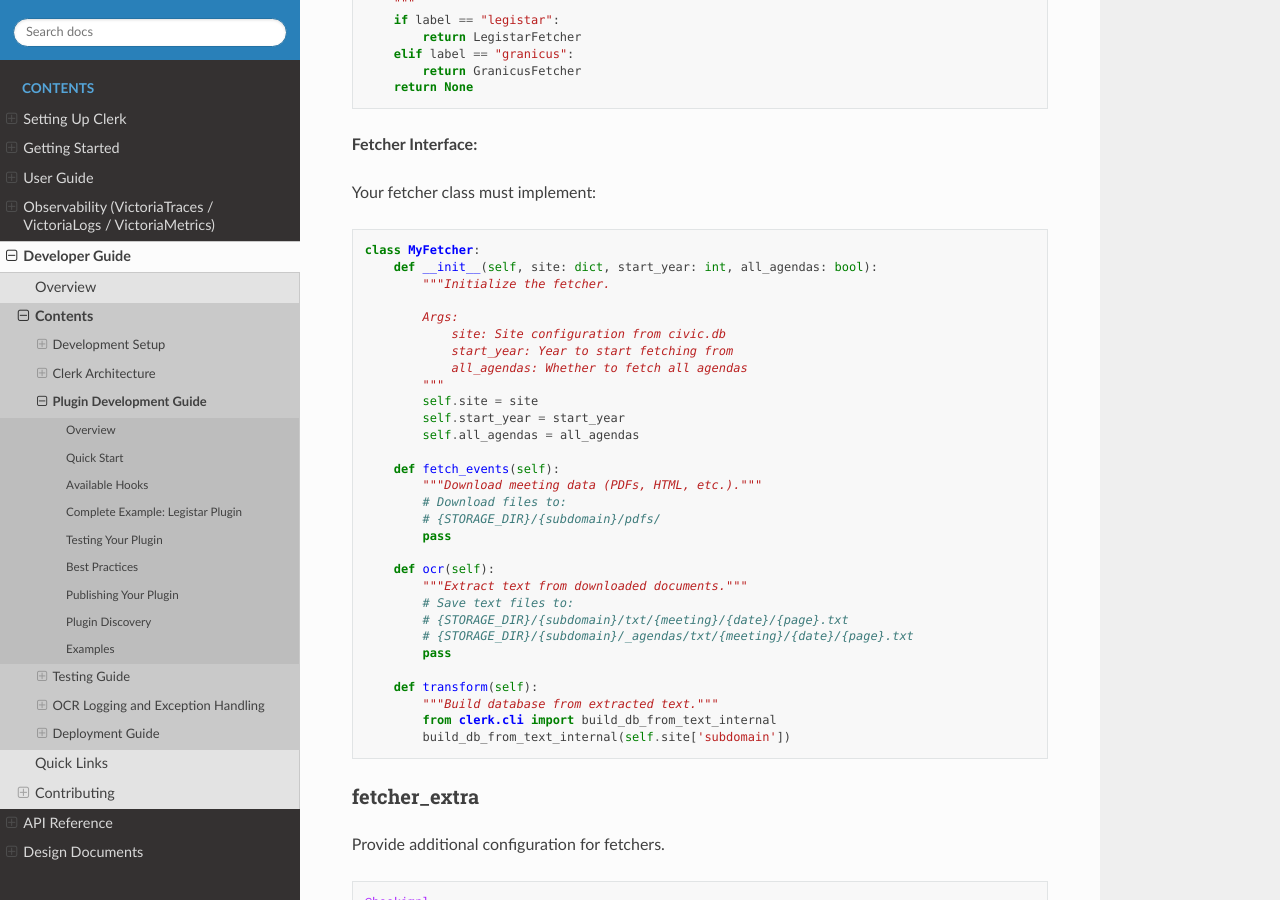
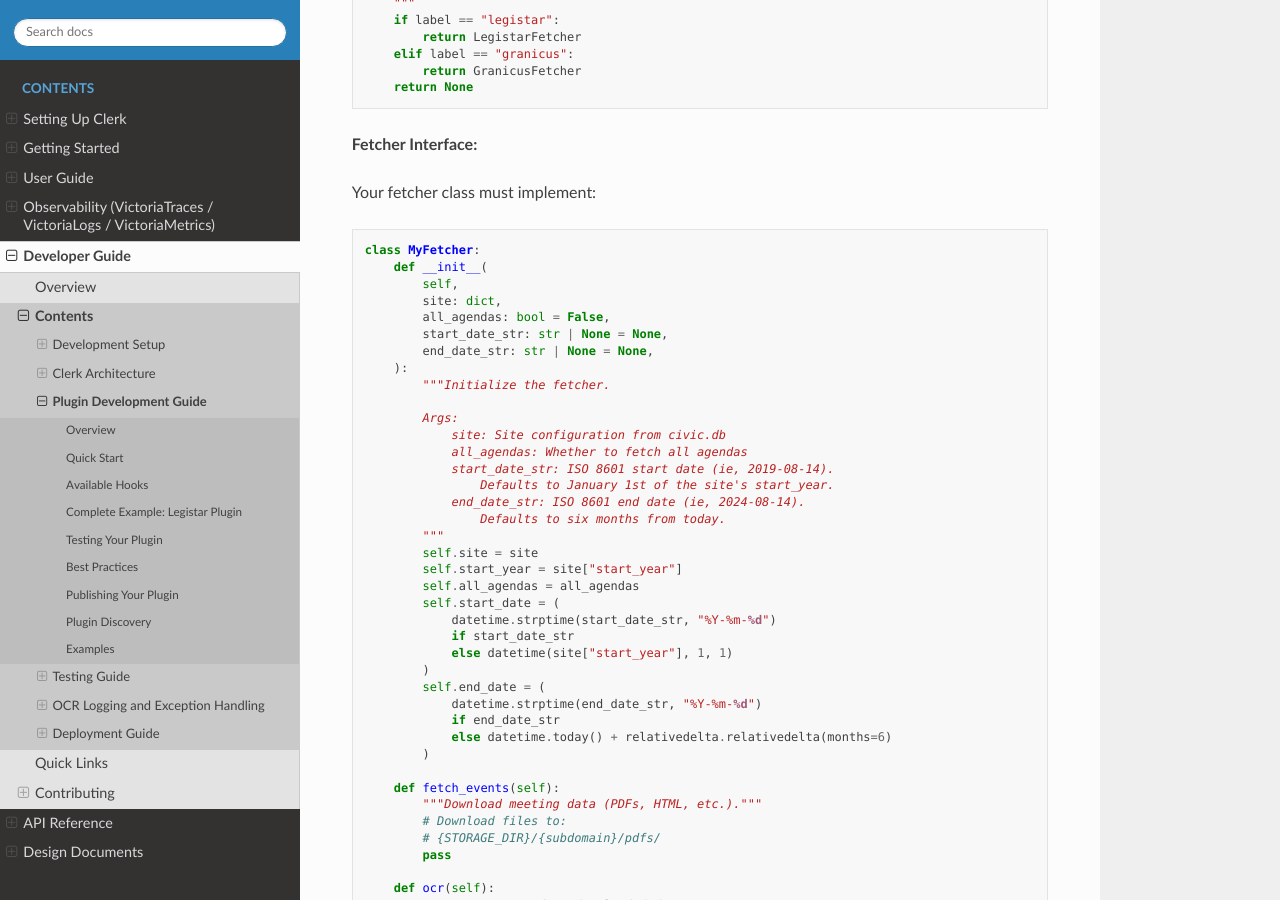
Before and after one commit to civicband/clerk, a Sphinx documentation site: the page built from docs/developer-guide/plugin-development.md, in a window 1280 px wide and 900 px high, scrolled down 1640 px. Built offline with Sphinx 7.4.7 and the Read the Docs theme 3.1.0, drawn with Linux system fonts in a browser that asks for light colours; some of the changed text lies outside the part shown.

Commit message:
Improve date handling for start and end (#173)
* Update to use start_date and end_date

* Fix tests and docs

````diff
--- a/docs/developer-guide/plugin-development.md
+++ b/docs/developer-guide/plugin-development.md
@@ -86,17 +86,36 @@ Your fetcher class must implement:
 
 ```python
 class MyFetcher:
-    def __init__(self, site: dict, start_year: int, all_agendas: bool):
+    def __init__(
+        self,
+        site: dict,
+        all_agendas: bool = False,
+        start_date_str: str | None = None,
+        end_date_str: str | None = None,
+    ):
         """Initialize the fetcher.
 
         Args:
             site: Site configuration from civic.db
-            start_year: Year to start fetching from
             all_agendas: Whether to fetch all agendas
+            start_date_str: ISO 8601 start date (ie, 2019-08-14).
+                Defaults to January 1st of the site's start_year.
+            end_date_str: ISO 8601 end date (ie, 2024-08-14).
+                Defaults to six months from today.
         """
         self.site = site
-        self.start_year = start_year
+        self.start_year = site["start_year"]
         self.all_agendas = all_agendas
+        self.start_date = (
+            datetime.strptime(start_date_str, "%Y-%m-%d")
+            if start_date_str
+            else datetime(site["start_year"], 1, 1)
+        )
+        self.end_date = (
+            datetime.strptime(end_date_str, "%Y-%m-%d")
+            if end_date_str
+            else datetime.today() + relativedelta.relativedelta(months=6)
+        )
 
     def fetch_events(self):
         """Download meeting data (PDFs, HTML, etc.)."""
@@ -338,18 +357,26 @@ from clerk import hookimpl
 class LegistarFetcher:
     """Fetcher for Legistar API."""
 
-    def __init__(self, site: dict, start_year: int, all_agendas: bool):
+    def __init__(
+        self,
+        site: dict,
+        all_agendas: bool = False,
+        start_date_str: str | None = None,
+        end_date_str: str | None = None,
+    ):
         self.site = site
-        self.start_year = start_year
+        self.start_year = site["start_year"]
         self.all_agendas = all_agendas
+        self.start_date_str = start_date_str or f"{site['start_year']}-01-01"
+        self.end_date_str = end_date_str
         self.base_url = f"https://webapi.legistar.com/v1/{site['extra']['client']}"
 
     def fetch_events(self):
         """Fetch events from Legistar API."""
-        # Get all events since start_year
+        # Get all events since the start date
         events = requests.get(
             f"{self.base_url}/events",
-            params={"$filter": f"EventDate ge {self.start_year}-01-01"}
+            params={"$filter": f"EventDate ge {self.start_date_str}"}
         ).json()
 
         # Download minutes PDFs
--- a/pyproject.toml
+++ b/pyproject.toml
@@ -40,6 +40,7 @@ dependencies = [
     "opentelemetry-instrumentation-urllib3==0.65b0",
     "opentelemetry-instrumentation-rq>=0.1.4",
     "opentelemetry-processor-baggage>=0.65b0",
+    "python-dateutil>=2.9.0.post0",
 ]
 
 [project.urls]
@@ -60,6 +61,7 @@ dev = [
     "pytest-click>=1.1.0",
     "ruff>=0.1.0",
     "mypy>=1.7.0",
+    "types-python-dateutil>=2.9.0",
     "pre-commit>=3.5.0",
     "faker>=20.0.0",
 ]
@@ -83,6 +85,7 @@ dev = [
     "mypy>=1.7.0",
     "pre-commit>=3.5.0",
     "faker>=20.0.0",
+    "types-python-dateutil>=2.9.0",
 ]
 
 [project.scripts]
````
Also changed, not shown: docs/developer-guide/architecture.md (+10 -2 lines), docs/developer-guide/testing.md (+1 -1 lines), 9 other files.
